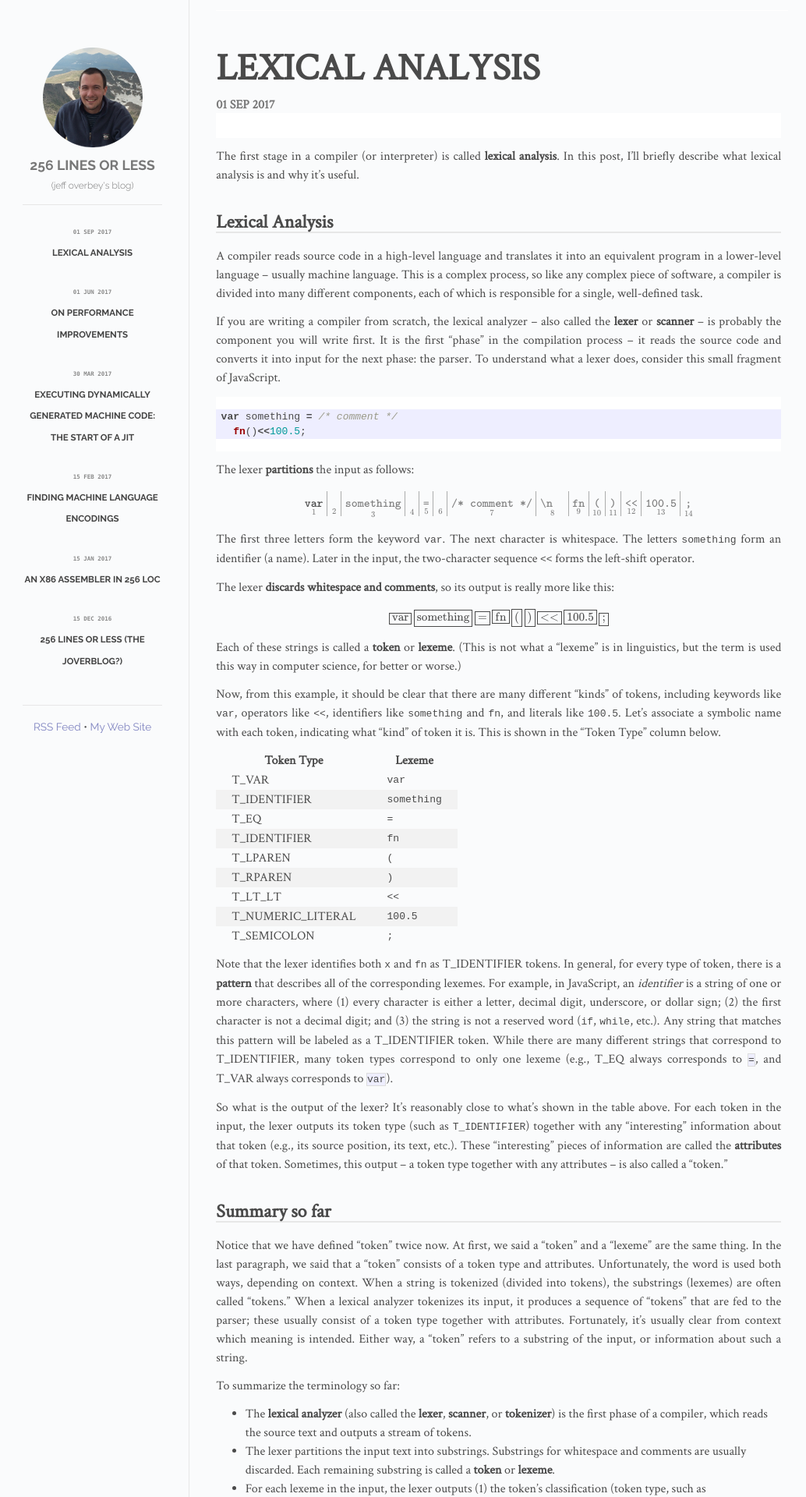
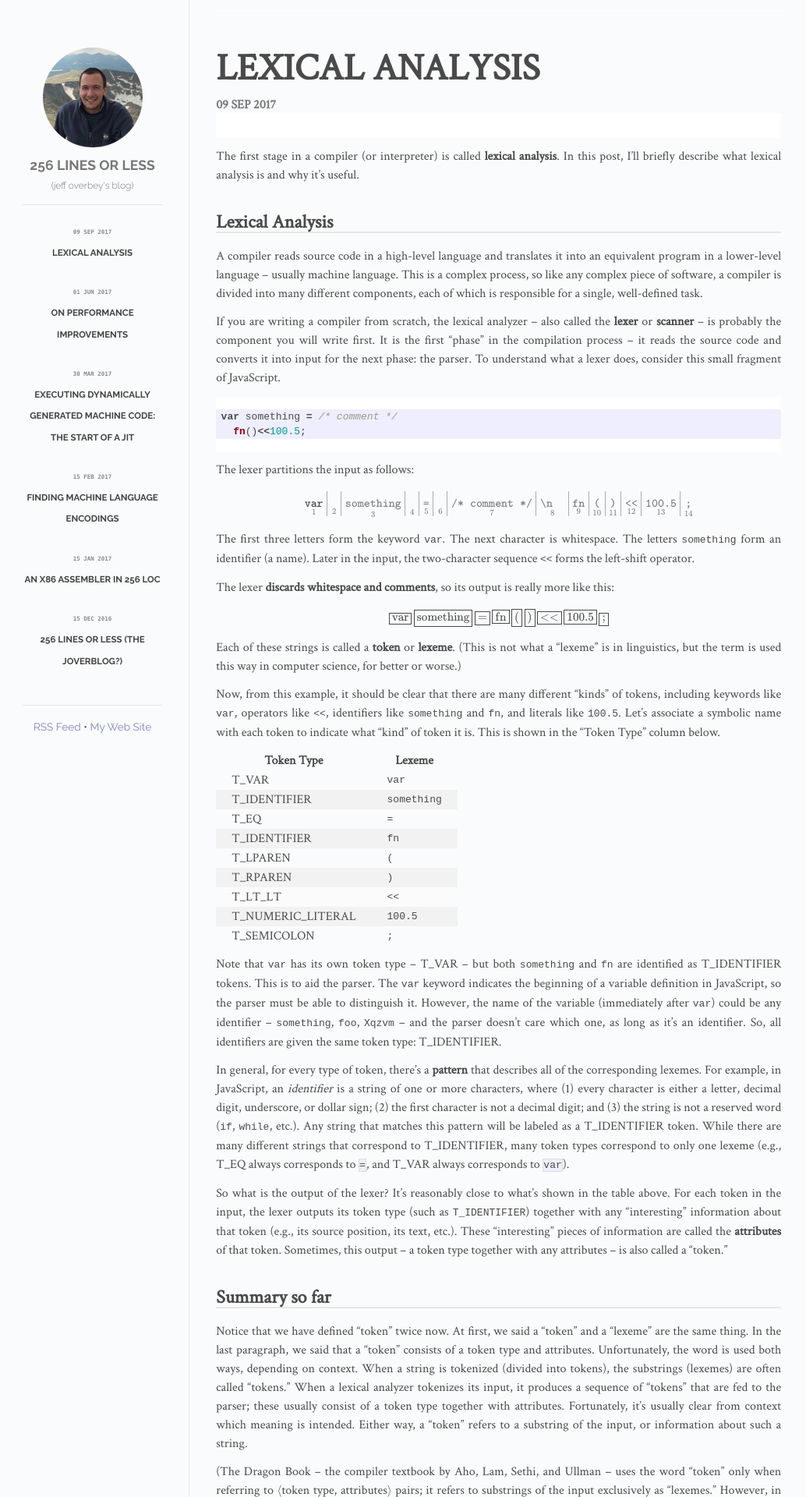
Before and after one commit to joverbey/joverbey.github.io, a Jekyll site: the page built from _posts/2017-09-09-lexical-analysis.md, in a window 1280 px wide. Shown: the top 1920 px of the page at 78% size, without its empty margins (147-1181 px from the left). Built offline with Jekyll 4.4.1, drawn with Linux system fonts in a browser that asks for light colours; some web fonts are replaced; formulas are drawn with MathJax 3; comment, search, counter and statistics services are not loaded; some of the changed text lies outside the part shown.

Commit message:
Edited lexical analysis post

````diff
--- a/_posts/2017-09-01-lexical-analysis.md
+++ b/_posts/2017-09-09-lexical-analysis.md
@@ -2,7 +2,7 @@
 layout: post
 title:  "Lexical Analysis"
 cover:  empty.jpg
-date:   2017-09-01 11:59:59 ET
+date:   2017-09-09 00:00:00 ET
 categories: compilers lexers
 ---
 
@@ -21,7 +21,7 @@
   fn()<<100.5;
 ```
 
-The lexer **partitions** the input as follows:
+The lexer partitions the input as follows:
 
 $$
 \underset{\color{gray}{1}}{\texttt{var}}\,\color{gray}{\biggr\rvert}\,%
@@ -58,7 +58,7 @@
 
 Each of these strings is called a **token** or **lexeme**.  (This is not what a "lexeme" is in linguistics, but the term is used this way in computer science, for better or worse.)
 
-Now, from this example, it should be clear that there are many different "kinds" of tokens, including keywords like <tt>var</tt>, operators like <tt>&lt;&lt;</tt>, identifiers like <tt>something</tt> and <tt>fn</tt>, and literals like <tt>100.5</tt>.  Let's associate a symbolic name with each token, indicating what "kind" of token it is.  This is shown in the "Token Type" column below.
+Now, from this example, it should be clear that there are many different "kinds" of tokens, including keywords like <tt>var</tt>, operators like <tt>&lt;&lt;</tt>, identifiers like <tt>something</tt> and <tt>fn</tt>, and literals like <tt>100.5</tt>.  Let's associate a symbolic name with each token to indicate what "kind" of token it is.  This is shown in the "Token Type" column below.
 
 |-------------------|--------------------|
 | Token Type        | Lexeme             |
@@ -73,7 +73,9 @@
 | T_NUMERIC_LITERAL | <tt>100.5</tt>     |
 | T_SEMICOLON       | <tt>;</tt>         |
 
-Note that the lexer identifies both <tt>x</tt> and <tt>fn</tt> as T_IDENTIFIER tokens.  In general, for every type of token, there is a **pattern** that describes all of the corresponding lexemes.  For example, in JavaScript, an _identifier_ is a string of one or more characters, where (1) every character is either a letter, decimal digit, underscore, or dollar sign; (2) the first character is not a decimal digit; and (3) the string is not a reserved word (<tt>if</tt>, <tt>while</tt>, etc.).  Any string that matches this pattern will be labeled as a T_IDENTIFIER token.  While there are many different strings that correspond to T_IDENTIFIER, many token types correspond to only one lexeme (e.g., T_EQ always corresponds to `=`, and T_VAR always corresponds to `var`).
+Note that <tt>var</tt> has its own token type -- T_VAR -- but both <tt>something</tt> and <tt>fn</tt> are identified as T_IDENTIFIER tokens.  This is to aid the parser.  The <tt>var</tt> keyword indicates the beginning of a variable definition in JavaScript, so the parser must be able to distinguish it.  However, the name of the variable (immediately after <tt>var</tt>) could be any identifier -- <tt>something</tt>, <tt>foo</tt>, <tt>Xqzvm</tt> -- and the parser doesn't care which one, as long as it's an identifier.  So, all identifiers are given the same token type: T_IDENTIFIER.
+
+In general, for every type of token, there's a **pattern** that describes all of the corresponding lexemes.  For example, in JavaScript, an _identifier_ is a string of one or more characters, where (1) every character is either a letter, decimal digit, underscore, or dollar sign; (2) the first character is not a decimal digit; and (3) the string is not a reserved word (<tt>if</tt>, <tt>while</tt>, etc.).  Any string that matches this pattern will be labeled as a T_IDENTIFIER token.  While there are many different strings that correspond to T_IDENTIFIER, many token types correspond to only one lexeme (e.g., T_EQ always corresponds to `=`, and T_VAR always corresponds to `var`).
 
 So what is the output of the lexer?  It's reasonably close to what's shown in the table above.  For each token in the input, the lexer outputs its token type (such as <tt>T_IDENTIFIER</tt>) together with any "interesting" information about that token (e.g., its source position, its text, etc.).  These "interesting" pieces of information are called the **attributes** of that token.  Sometimes, this output -- a token type together with any attributes -- is also called a "token."
 
@@ -81,10 +83,12 @@
 
 Notice that we have defined "token" twice now.  At first, we said a "token" and a "lexeme" are the same thing.  In the last paragraph, we said that a "token" consists of a token type and attributes.  Unfortunately, the word is used both ways, depending on context.  When a string is tokenized (divided into tokens), the substrings (lexemes) are often called "tokens."  When a lexical analyzer tokenizes its input, it produces a sequence of "tokens" that are fed to the parser; these usually consist of a token type together with attributes.  Fortunately, it's usually clear from context which meaning is intended.  Either way, a "token" refers to a substring of the input, or information about such a string.
 
+(The Dragon Book -- the compiler textbook by Aho, Lam, Sethi, and Ullman -- uses the word "token" only when referring to \\(\langle\\)token type, attributes\\(\rangle\\) pairs; it refers to substrings of the input exclusively as "lexemes."  However, in practice, the word "token" tends to be overloaded as described above.)
+
 To summarize the terminology so far:
 * The **lexical analyzer** (also called the **lexer**, **scanner**, or **tokenizer**) is the first phase of a compiler, which reads the source text and outputs a stream of tokens.
 * The lexer partitions the input text into substrings.  Substrings for whitespace and comments are usually discarded.  Each remaining substring is called a **token** or **lexeme**.
-* For each lexeme in the input, the lexer outputs (1) the token's classification (token type, such as <tt>T_IDENTIFIER</tt>) and (2) any **attributes** (text, source position, etc.) that the parser requires to process that token.  Sometimes, the word **token** does not refer to the lexeme itself but rather to this \\(\langle\\)token type, attributes\\(\rangle\\) pair that is produced by the lexer.
+* For each lexeme in the input, the lexer outputs (1) the token type, such as <tt>T_IDENTIFIER</tt>, and (2) any **attributes** (text, source position, etc.) that may be useful in later stages of the compiler.  Sometimes, the word **token** does not refer to the lexeme itself but rather to this \\(\langle\\)token type, attributes\\(\rangle\\) pair that is produced by the lexer.
 * Typically, for each type of token, there is a **pattern** that describes all of the lexemes corresponding to that type of token.
 
 ## The lexer's API
@@ -96,7 +100,7 @@
 Of course, the exact API provided by the lexer various from one compiler to the next.  However, a straightforward object-oriented API might look something like this.
 
 ```cpp
-enum TokenType { T_VAR, T_IDENTIFIER, T_LPAREN, ... };
+enum TokenType { T_END_OF_INPUT, T_VAR, T_IDENTIFIER, T_LPAREN, ... };
 
 class Token
 {
@@ -114,7 +118,7 @@
 };
 ```
 
-When a `Lexer` is constructed, is is passed an input stream to tokenize.  The `readNextToken` function is called repeatedly; each call identifies the next token in the input, until the entire stream has been exhausted.  The `Token` object returned from this call provides the token's type (e.g., <tt>T_VAR</tt>), text, and line number (which the parser can use in error messages).
+When a `Lexer` is constructed, is is passed an input stream to tokenize.  The `readNextToken` function is called repeatedly; each call identifies the next token in the input, until the entire stream has been exhausted.  The `Token` object returned from this call provides the token's type (e.g., <tt>T_VAR</tt>), text, and line number (which the parser can use in error messages).  Often, a "special" token type (e.g., <tt>T_END_OF_INPUT</tt>) is used to indicate to the parser that tokenization is complete, and no more tokens are available.
 
 In the next post, we'll discuss Flex, which generates lexers.  Its generated API is not nearly this clean -- mostly for efficiency reasons.  Nevertheless, the code above is a good model for understanding lexers conceptually.
 
@@ -124,7 +128,7 @@
 
 Why is this necessary?  Why not have the parser read the source text directly?
 
-The main answer is **simplicity**.  Imagine you want to parse a simplified JavaScript <tt>var</tt> declaration: <tt>var </tt>_identifier_<tt>;</tt>.
+The main answer is **simplicity**.  Imagine you want to parse a simplified JavaScript <tt>var</tt> declaration:<br/><tt>var </tt>_identifier_<tt>;</tt>
 
 *Option 1.* Suppose you have a lexer, so the parser's input is a token stream.  To recognize such a <tt>var</tt> declaration, you must (1) match a <tt>T_VAR</tt> token, then (2) match a <tt>T_IDENTIFIER</tt> token, then (3) match a <tt>T_SEMICOLON</tt> token.
 
@@ -134,11 +138,11 @@
 
 Another argument against Option 2 is that most parsing algorithms simply cannot handle it.  Most parsing algorithms have a step which is something like, "Look at the next symbol in the input, and make a decision."  If the parser is reading tokens, <tt>for</tt> and <tt>fortune</tt> are completely different tokens -- <tt>T_FOR</tt> vs. <tt>T_IDENTIFIER</tt>.  If the parser is reading individual characters, <tt>for</tt> and <tt>fortune</tt> look very similar -- the first three characters are identical -- so the parser needs to see the fourth character before it can distinguish them.  Without going into detail, the need to "look ahead" by several symbols is problematic for many parsing algorithms.
 
-Another argument for using a token stream is **efficiency**.  Lexers can use specialized string tokenization algorithms, which can be blazingly fast.  Parsing algorithms generally involve pushing symbols onto a stack, which is slower.  Tokenization reduces the number of symbols the parser has to process, which improves performance overall.
+Another argument for using a token stream is **efficiency**.  Lexers can use specialized string tokenization algorithms, which can be extremely fast.  Parsing algorithms generally involve pushing symbols onto a stack, which is slower.  Tokenization reduces the number of symbols the parser has to process, which improves performance overall.
 
-## What are the tokens?
+## What are the token types?
 
-Earlier, we assigned each lexeme a "token type," like <tt>T_VAR</tt>, <tt>T_IDENTIFIER</tt>, etc.  In the API code above, I suggested that the lexer could contain an <tt>enum</tt> of every possible token type.
+Earlier, we assigned each lexeme a "token type," like <tt>T_VAR</tt>, <tt>T_IDENTIFIER</tt>, etc.  In the API code above, I suggested that the lexer could contain an <tt>enum</tt> of every possible token type... which implies that the number of token types is finite.
 
 So, what *are* the token types?  The exact set depends on what language is being compiled, but generally it's something like this:
 * One token type for each keyword: <tt>for</tt>, <tt>if</tt>, <tt>while</tt>, etc.
@@ -201,11 +205,11 @@
 
 1. In JavaScript, keywords like <tt>for</tt> and <tt>if</tt> are **reserved words**.  That is, they cannot be used as identifiers; you cannot have a variable named `if`.  This makes lexing easier, since <tt>if</tt> will always tokenize as a <tt>T_IF</tt> token and never as a <tt>T_IDENTIFIER</tt> token.  Some languages, including Fortran, do not have reserved words: `if (if < 5) print *, "Whoa"` is a valid Fortran statement, which compares the value of the variable named `if` to 5.  The lack of reserved words can make lexing and parsing Fortran quite difficult.
 
-2. JavaScript does not allow a space between the equal signs in `if (a == 3)`.  We can enforce this in the lexer by defining <tt>==</tt> to be its own token (<tt>T_EQ_EQ</tt>).  The two equal signs in `if (a = = 3)` would tokenize as two separate <tt>T_EQ</tt> tokens, while the <tt>==</tt> in `if (a == 3)` would become a single <tt>T_EQ_EQ</tt> token.
+2. In JavaScript, the `==` operator cannot have a space between the `=` characters.  We can enforce this in the lexer by defining <tt>==</tt> to be its own token (<tt>T_EQ_EQ</tt>).  The two equal signs in `if (a = = 3)` would tokenize as two separate <tt>T_EQ</tt> tokens, while the <tt>==</tt> in `if (a == 3)` would become a single <tt>T_EQ_EQ</tt> token.  The parser would reject the former -- it is not valid JavaScript -- which is what we want.
 
 3. All names -- variable names, function names, property names, etc. -- become <tt>T_IDENTIFIER</tt> tokens.  Generally speaking, the lexer does not try to determine whether a name refers to a variable, function, etc.; this is handled by a later stage of the compiler.
 
-The last point is not always true.  For example, lexical analyzers for C and C++ must distinguish between identifiers and names that have been typedef'ed (see [link](https://pdos.csail.mit.edu/archive/l/c/roskind.html) for details).  This makes lexing and parsing messy.  Designers of other languages including Go have specifically tried to avoid introducing such complications ([link](https://talks.golang.org/2012/splash.article)).
+The last point is not always true.  For example, lexical analyzers for C and C++ must distinguish between identifiers and names that have been typedef'ed (see this [link](https://pdos.csail.mit.edu/archive/l/c/roskind.html) for details).  This makes lexing and parsing messy.  Designers of other languages including Go have specifically tried to avoid introducing such complications ([link](https://talks.golang.org/2012/splash.article)).
 
 ## Up Next: Flex
 
````
